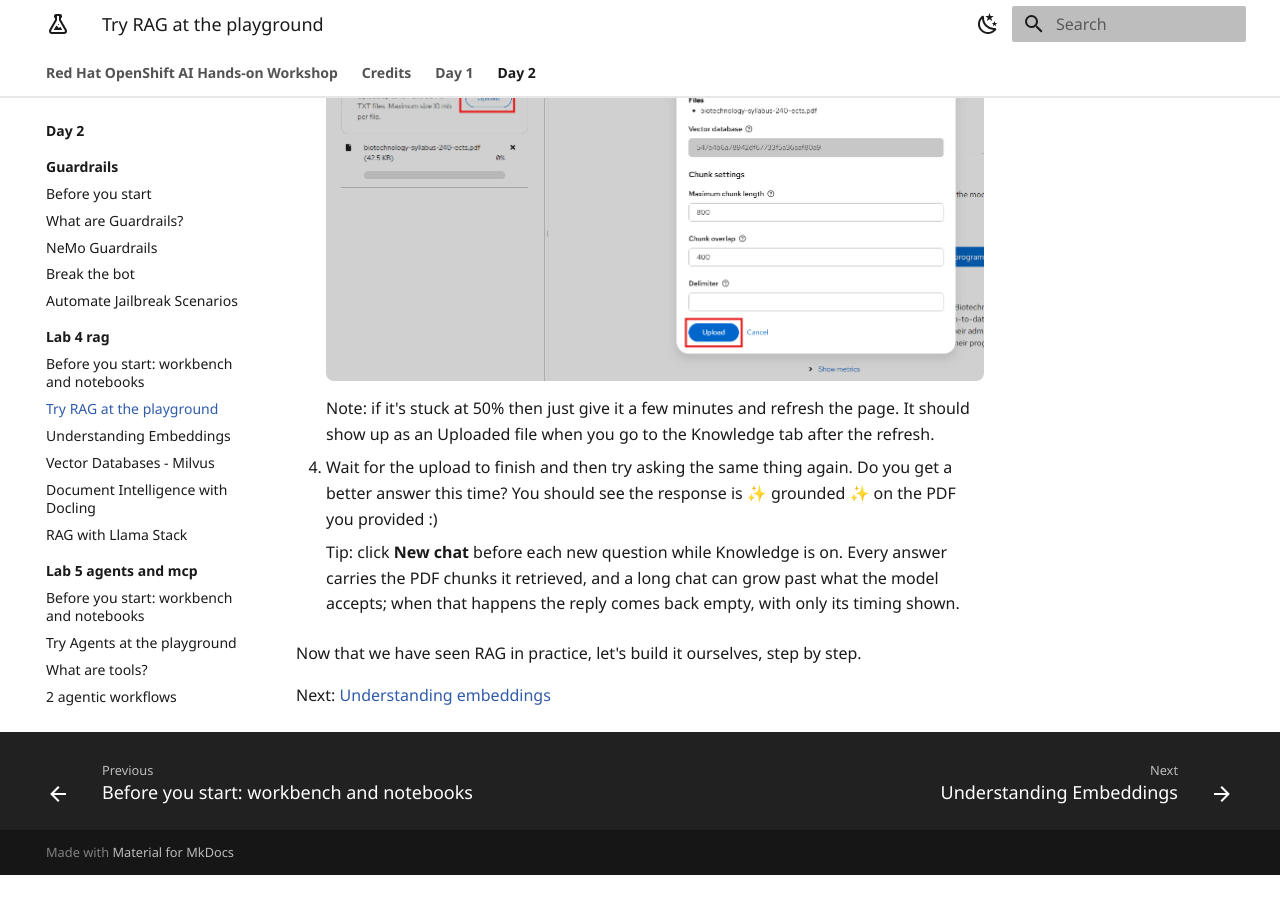
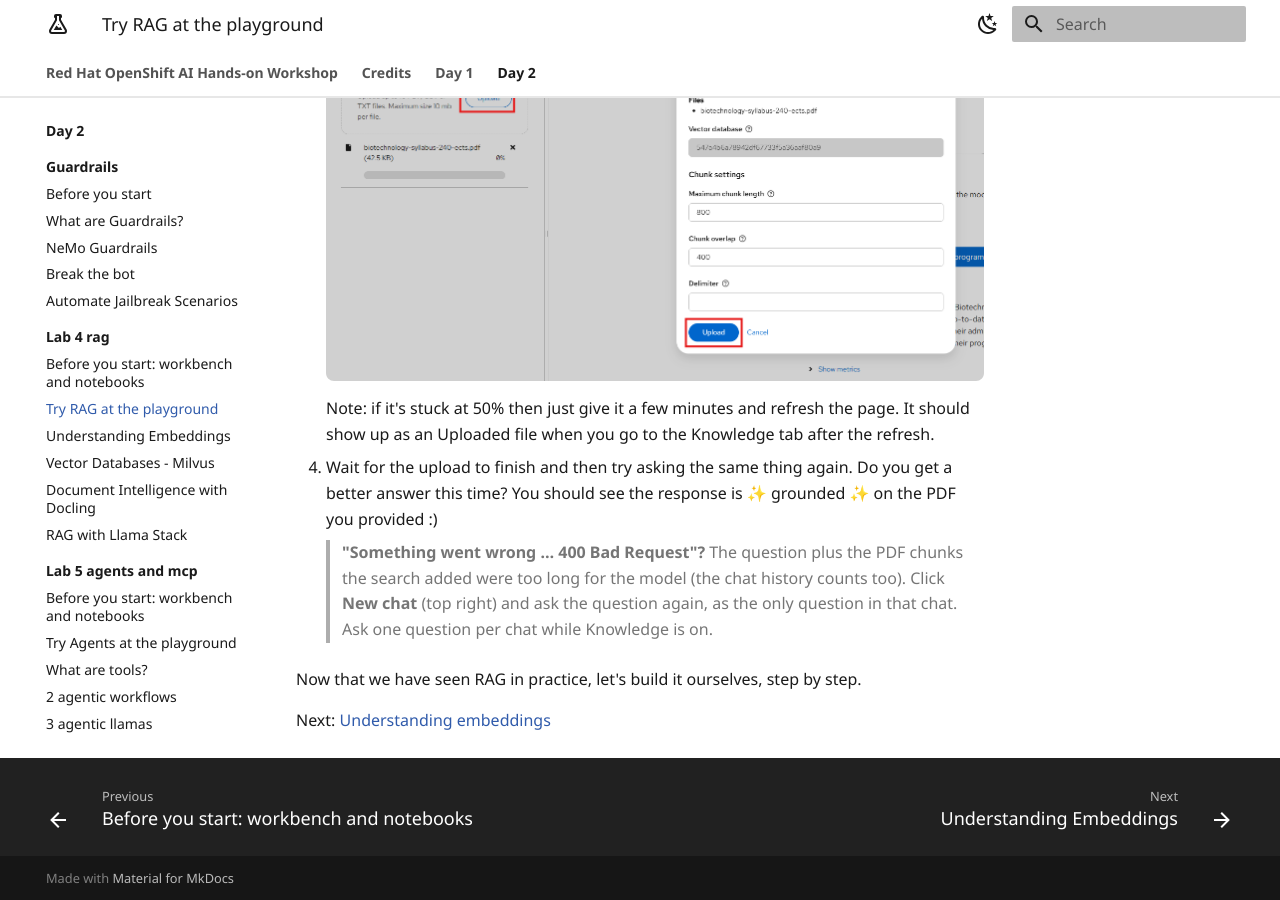
Before and after one commit to rflorenc/openshift-ai-workshop, an MkDocs documentation site: the page built from docs/day-2/lab-4-rag/1-intro-to-rag.md, in a window 1280 px wide and 900 px high, scrolled down 1911 px. Built offline with MkDocs 1.6.1 and Material for MkDocs 9.7.7, drawn with Linux system fonts in a browser that asks for light colours; before the commit the page ends 2786 px from its top, so only the background shows below that.

Commit message:
Update guides

```diff
--- a/docs/day-2/lab-4-rag/1-intro-to-rag.md
+++ b/docs/day-2/lab-4-rag/1-intro-to-rag.md
@@ -34,7 +34,9 @@ Browse the programs in the "Academic Excellence" section, and download the sylla
 
 4. Wait for the upload to finish and then try asking the same thing again. Do you get a better answer this time? You should see the response is ✨ grounded ✨ on the PDF you provided :)
 
-    Tip: click **New chat** before each new question while Knowledge is on. Every answer carries the PDF chunks it retrieved, and a long chat can grow past what the model accepts; when that happens the reply comes back empty, with only its timing shown.
+    > **"Something went wrong … 400 Bad Request"?** The question plus the PDF chunks the search added were too long
+    > for the model (the chat history counts too). Click **New chat** (top right) and ask the question again, as the
+    > only question in that chat. Ask one question per chat while Knowledge is on.
 
 Now that we have seen RAG in practice, let's build it ourselves, step by step.
 
```
